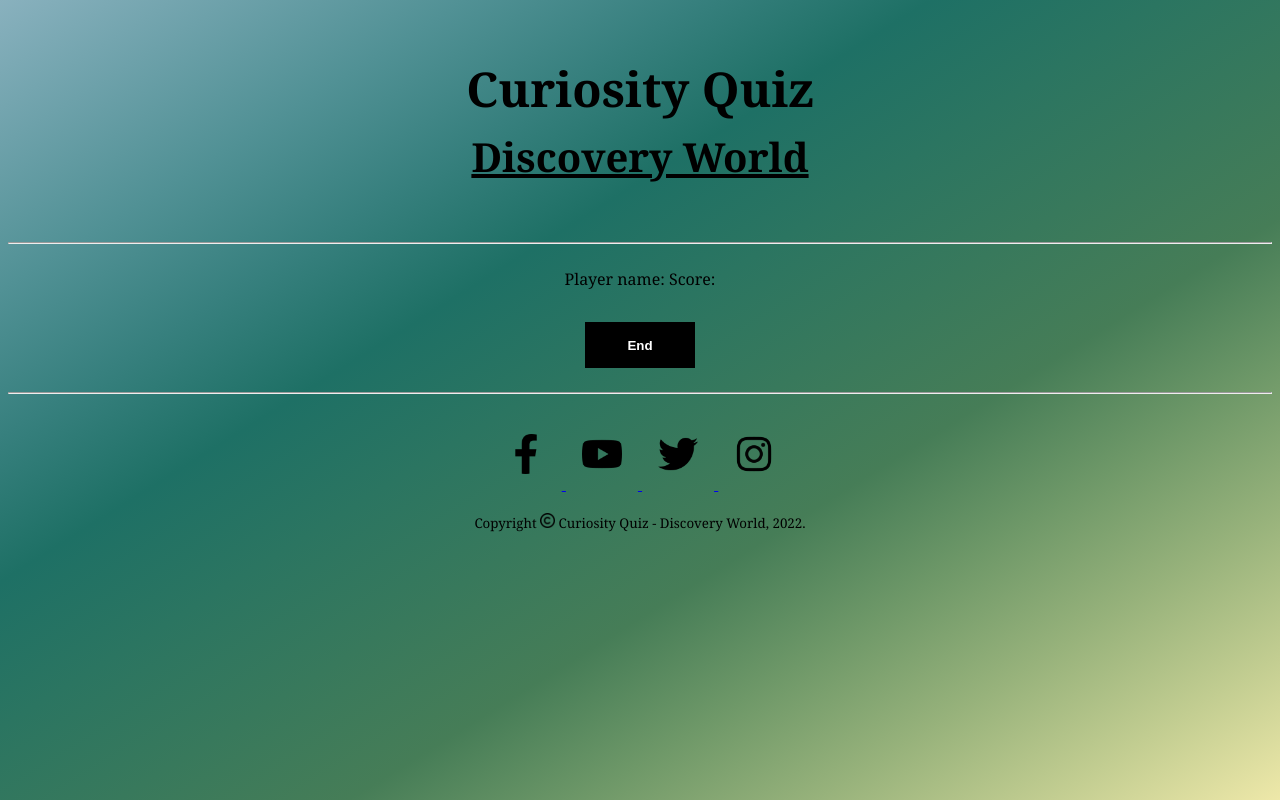
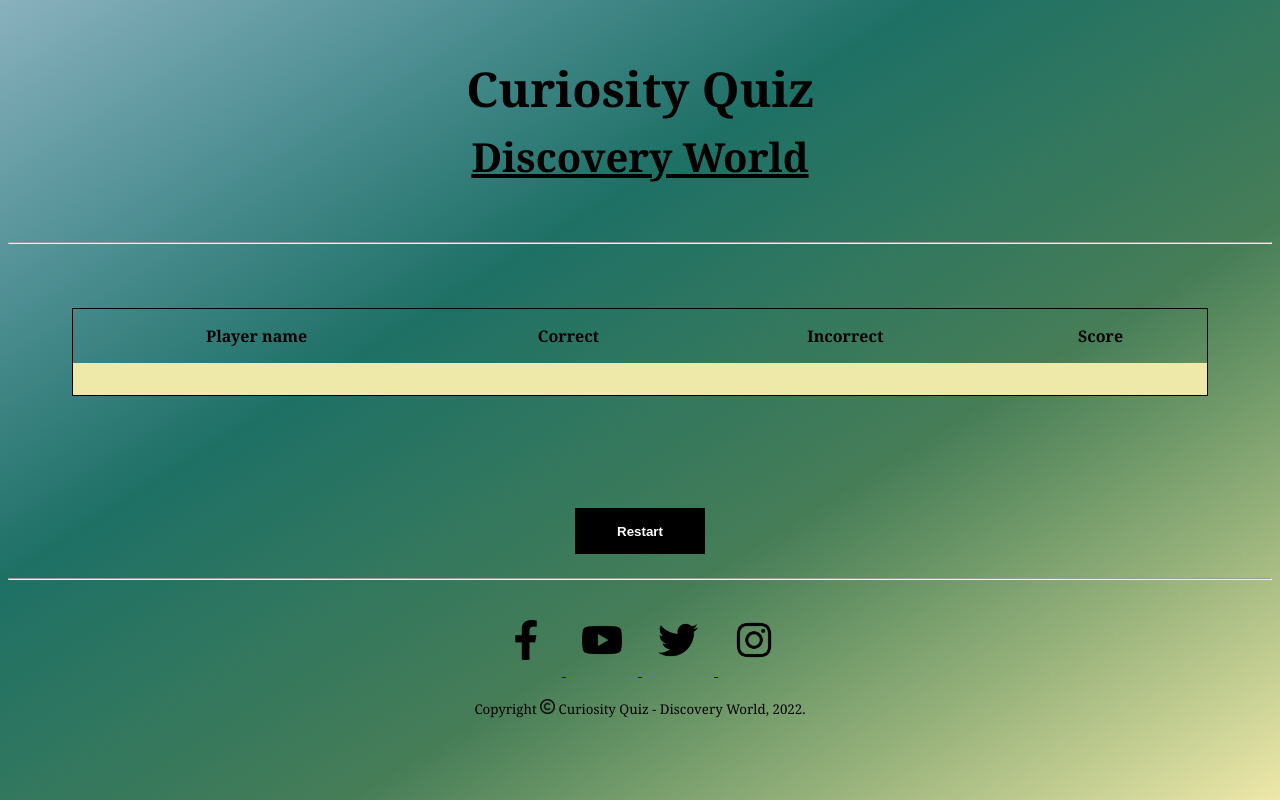
Before and after one commit to Code-Institute-Submissions/michaelrfreitas-p2_web_curiosity-quiz_MayResub, a plain HTML site: page result.html in a window 1280 px wide. Drawn offline with Linux system fonts and the light colour scheme.

Commit message:
fix: add table and fix redirection

```diff
--- a/result.html
+++ b/result.html
@@ -17,16 +17,25 @@
     </header>
     <hr>
     <main>
-        <form>
+            <div class="table">
+                <table>
+                    <tr>
+                        <th>Player name</th>
+                        <th>Correct</th>
+                        <th>Incorrect</th>
+                        <th>Score</th>
+                    </tr>
+                    <tr>
+                        <td id="name"></td>
+                        <td id="endCorrect"></td>
+                        <td id="endIncorrect"></td>
+                        <td id="endScore"></td>
+                    </tr>
+                </table>
+            </div>
             <div class="center">
-                <label for="name">Player name: <span id="name"></span></label>
-            <label for="score">Score: <span id="score"></span></label>
+                <button data-type="restart">Restart</button>
             </div>
-
-                <div class="center">
-                <button type="submit">End</button>
-                </div>
-            </form>
     </main>
     <hr>
     <footer>
@@ -34,16 +43,20 @@
             <img class="f-icon" src="./asset/media/5305153_fb_facebook_facebook logo_icon.png" alt="Facebook icon" />
         </a>
         <a href="https://youtube.com">
-                <img class="f-icon" src="./asset/media/5305164_play_video_youtube_youtube logo_icon.png" alt="YouTube icon" />
+            <img class="f-icon" src="./asset/media/5305164_play_video_youtube_youtube logo_icon.png"
+                alt="YouTube icon" />
         </a>
         <a href="https://twitter.com">
-                <img class="f-icon" src="./asset/media/5305170_bird_social media_social network_tweet_twitter_icon.png" alt="Twitter icon" />
+            <img class="f-icon" src="./asset/media/5305170_bird_social media_social network_tweet_twitter_icon.png"
+                alt="Twitter icon" />
         </a>
         <a href="https://instagram.com">
-                <img class="f-icon" src="./asset/media/5335781_camera_instagram_social media_instagram logo_icon.png" alt="Instagram icon" />
+            <img class="f-icon" src="./asset/media/5335781_camera_instagram_social media_instagram logo_icon.png"
+                alt="Instagram icon" />
         </a>
         <p>
-                <small>Copyright <img id="copyright" src="./asset/media/8664815_copyright_law_icon.png" alt="Copyright icon" /> Curiosity Quiz -
+            <small>Copyright <img id="copyright" src="./asset/media/8664815_copyright_law_icon.png"
+                    alt="Copyright icon" /> Curiosity Quiz -
                 Discovery World, 2022.</small>
         </p>
     </footer>
```
Lines whose indentation alone changed are shown as unchanged.
